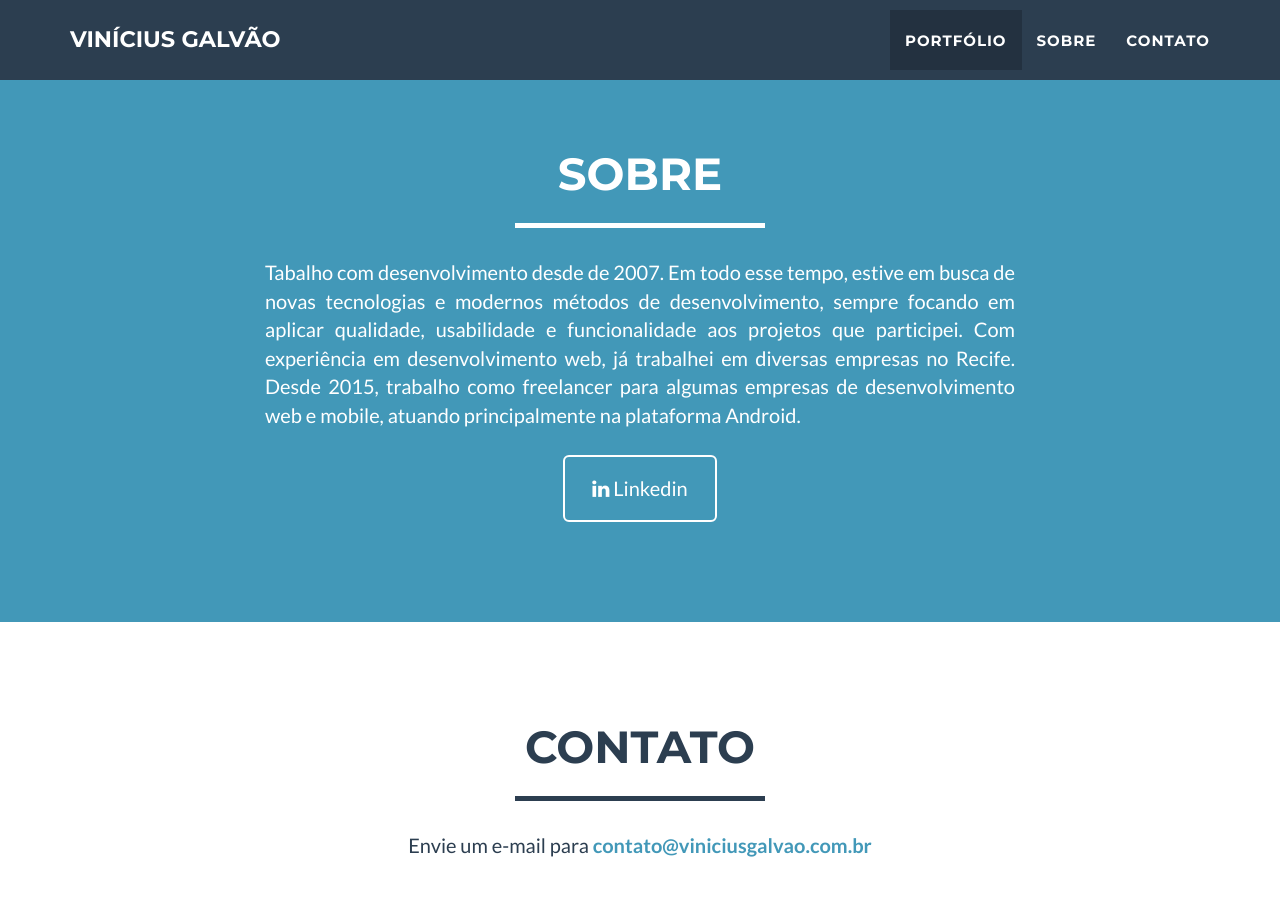
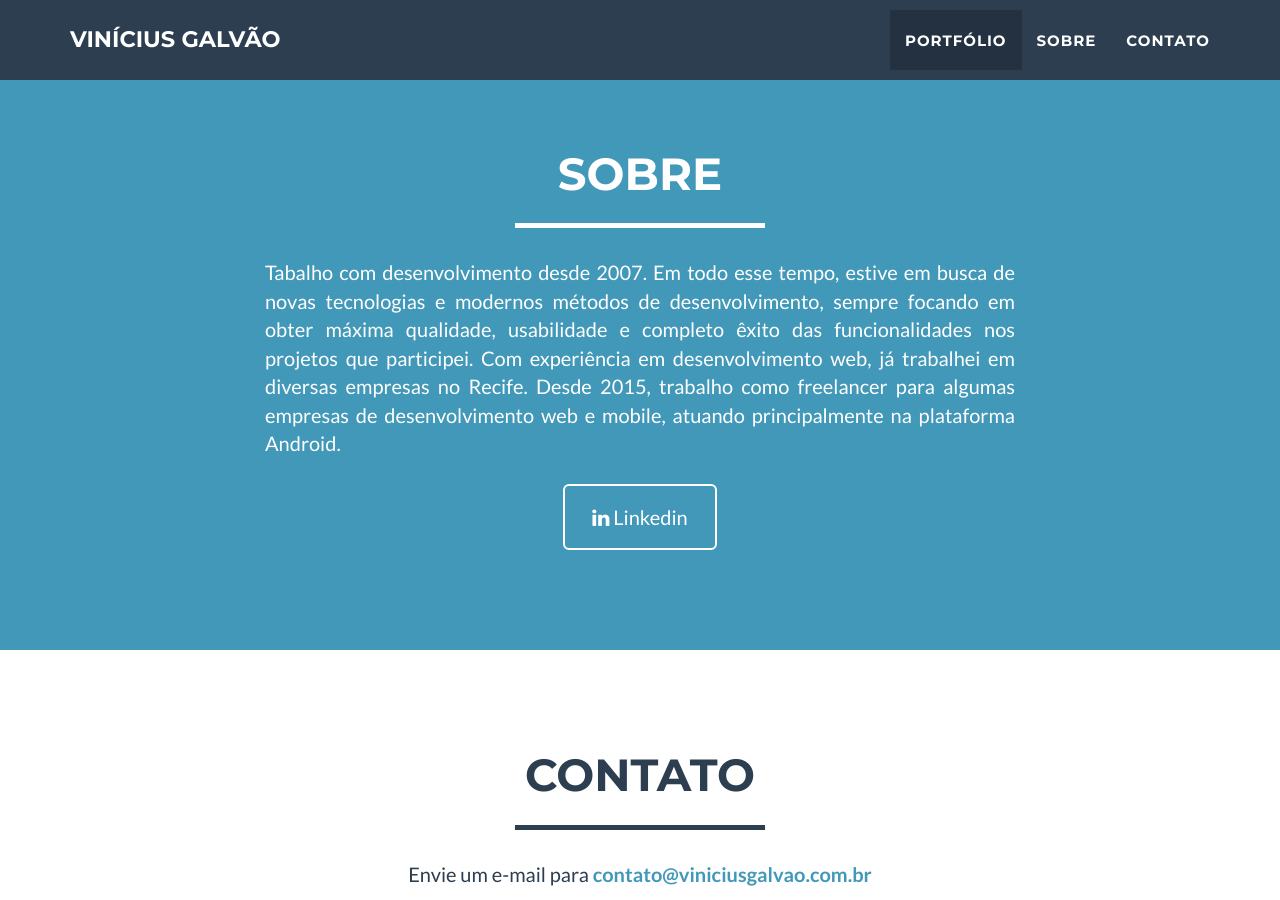
Before and after one commit to viniciusgalvao/viniciusgalvao.github.io, a Jekyll site: the page built from index.html, in a window 1280 px wide and 900 px high, scrolled down 1636 px. Built offline with Jekyll 4.4.1, drawn with Linux system fonts in a browser that asks for light colours.

Commit message:
Update about content

```diff
--- a/_includes/about.html
+++ b/_includes/about.html
@@ -10,7 +10,7 @@
             <div class="row">
                 <div class="col-lg-8 col-lg-offset-2 text-justify">
                     <p>
-                        Tabalho com desenvolvimento desde de 2007. Em todo esse tempo, estive em busca de novas tecnologias e modernos métodos de desenvolvimento, sempre focando em aplicar qualidade, usabilidade e funcionalidade aos projetos que participei. Com experiência em desenvolvimento web, já trabalhei em diversas empresas no Recife. Desde 2015, trabalho como freelancer para algumas empresas de desenvolvimento web e mobile, atuando principalmente na plataforma Android.
+                        Tabalho com desenvolvimento desde 2007. Em todo esse tempo, estive em busca de novas tecnologias e modernos métodos de desenvolvimento, sempre focando em obter máxima qualidade, usabilidade e completo êxito das funcionalidades nos projetos que participei. Com experiência em desenvolvimento web, já trabalhei em diversas empresas no Recife. Desde 2015, trabalho como freelancer para algumas empresas de desenvolvimento web e mobile, atuando principalmente na plataforma Android.
                     </p>
                 </div>
                 <div class="col-lg-8 col-lg-offset-2 text-center">
```
